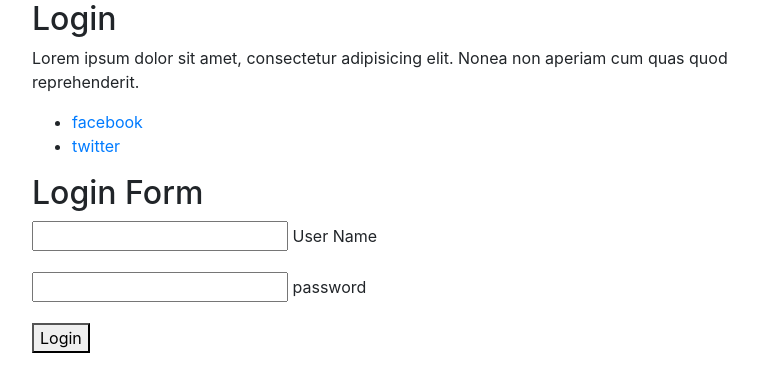
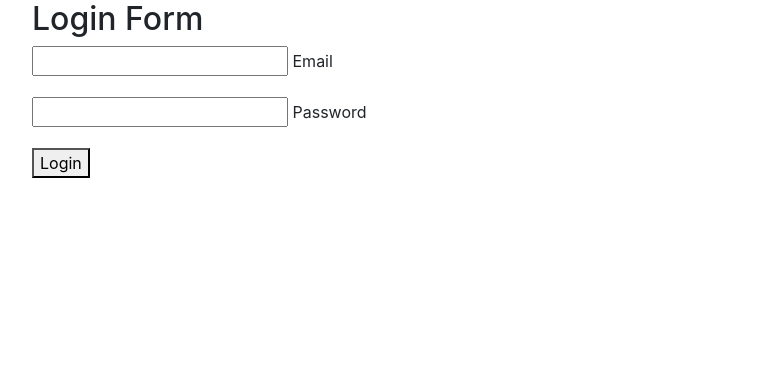
Before and after one commit to freedompraise/SkyCast, a Django app: page /auth/ in a window 1280 px wide. Shown: the top 392 px of the page, without its empty margins (243-1001 px from the left). Run offline with Django 4.2, Linux system fonts and the light colour scheme.

Commit message:
node modeules removed

```diff
--- a/package.json
+++ /dev/null
@@ -1,5 +0,0 @@
-{
-  "dependencies": {
-    "bootstrap": "^3.4.1"
-  }
-}
--- a/src/templates/src/login.html
+++ b/src/templates/src/login.html
@@ -7,26 +7,20 @@
                       <div class="col-lg-8">
                           <div class="form-area login-form">
                               <div class="form-content">
-                                  <h2>Login</h2>
-                                  <p>Lorem ipsum dolor sit amet, consectetur adipisicing elit. Nonea non aperiam cum quas quod reprehenderit.</p>
-                                  <ul>
-                                      <li><a href="#" class="facebook"><i class="fa fa-facebook-f"></i><span>facebook</span></a></li>
-                                      <li><a href="#" class="twitter"><i class="fa fa-twitter"></i><span>twitter</span></a></li>
-                                  </ul>
-                              </div>
                               <div class="form-input">
                                   <h2>Login Form</h2>
-                                  <form>
+                                  <form method="POST" action="">
+                                    {% csrf_token %}
                                       <div class="form-group">
-                                          <input type="text"  id="" name="name" required>
-                                          <label>User Name</label>
+                                          <input type="text"  id="" name="email" required>
+                                          <label>Email</label>
                                       </div>
                                       <div class="form-group">
                                           <input type="password" id="" name="password" required>
-                                          <label>password</label>
+                                          <label>Password</label>
                                           </div>
                                           <div class="myform-button">
-                                              <button class="myform-btn">Login</button>
+                                              <button class="myform-btn" type="submit" >Login</button>
                                           </div>
                                       </form>
                                   </div>
--- a/src/views.py
+++ b/src/views.py
@@ -1,11 +1,20 @@
-from django.shortcuts import render
 from django.shortcuts import render, redirect
+from django.contrib import messages
+from django.conf import settings
+from django.contrib.auth import authenticate, login, logout
+from django.contrib.auth.models import User
+
+
+from .models import City
+
 import requests
-from .models import City
-from django.contrib import messages
 from datetime import datetime, date
-from django.conf import settings
-from django.core.mail import send_mail
+from mailchimp_marketing import Client
+from mailchimp_marketing.api_client import ApiClientError
+
+api_key = settings.MAILCHIMP_API_KEY
+server = settings.MAILCHIMP_DATA_CENTER
+list_id = settings.MAILCHIMP_EMAIL_LIST_ID
 
 # Create your views here.
 
@@ -48,17 +57,58 @@ def base(request):
         'now':datetime.now().strftime("%c")
     }
 
-    # send_mail(
-    #     'Email Test',
-    #     "This mail was sent to test django.core mail services",
-    #     settings.EMAIL_HOST_USER,
-    #     ['dikepraise119@gmail.com']
-    # )
+
     return render(request,'src/home-view.html',context)
 
 
-def loginPage(request):
-    return render(request,'src/login.html')
 
 def pageNotFound(request):
     return render(request,'src/404.html')
+
+
+# Subscription Logic
+def subscribe(email):
+    """
+     Contains code handling the communication to the mailchimp api
+     to create a contact/member in an audience/list.
+    """
+
+    mailchimp = Client()
+    mailchimp.set_config({
+        "api_key": api_key,
+        "server": server,
+    })
+
+    member_info = {
+        "email_address": email,
+        "status": "subscribed",
+    }
+
+    try:
+        response = mailchimp.lists.add_list_member(list_id, member_info)
+        print("response: {}".format(response))
+    except ApiClientError as error:
+        print("An exception occured: {}".format(error.text))
+
+
+
+def registerPage(request):
+    email = request.POST.get('email')
+    password = request.POST.get('password')
+    user = authenticate(request, email = email, password = password)
+    if user is None:
+        User.objects.create(email=email, password=password)
+
+
+def loginPage(request):
+    email = request.POST.get('email')
+    password = request.POST.get('password')
+    user = authenticate(request, email = email, password = password)
+    if user is not None:
+        login(request,user)
+        subscribe(email)
+        return redirect(home)
+    else:
+        messages.error((request), "You failed the test!")
+
+    return render(request,'src/login.html')
```
Also changed, not shown: Gmail.py (deleted, +0 -8 lines), requirements.txt (added, +83 -0 lines), weatherApp/settings.py (+3 -5 lines), db.sqlite3, package-lock.json (deleted).
